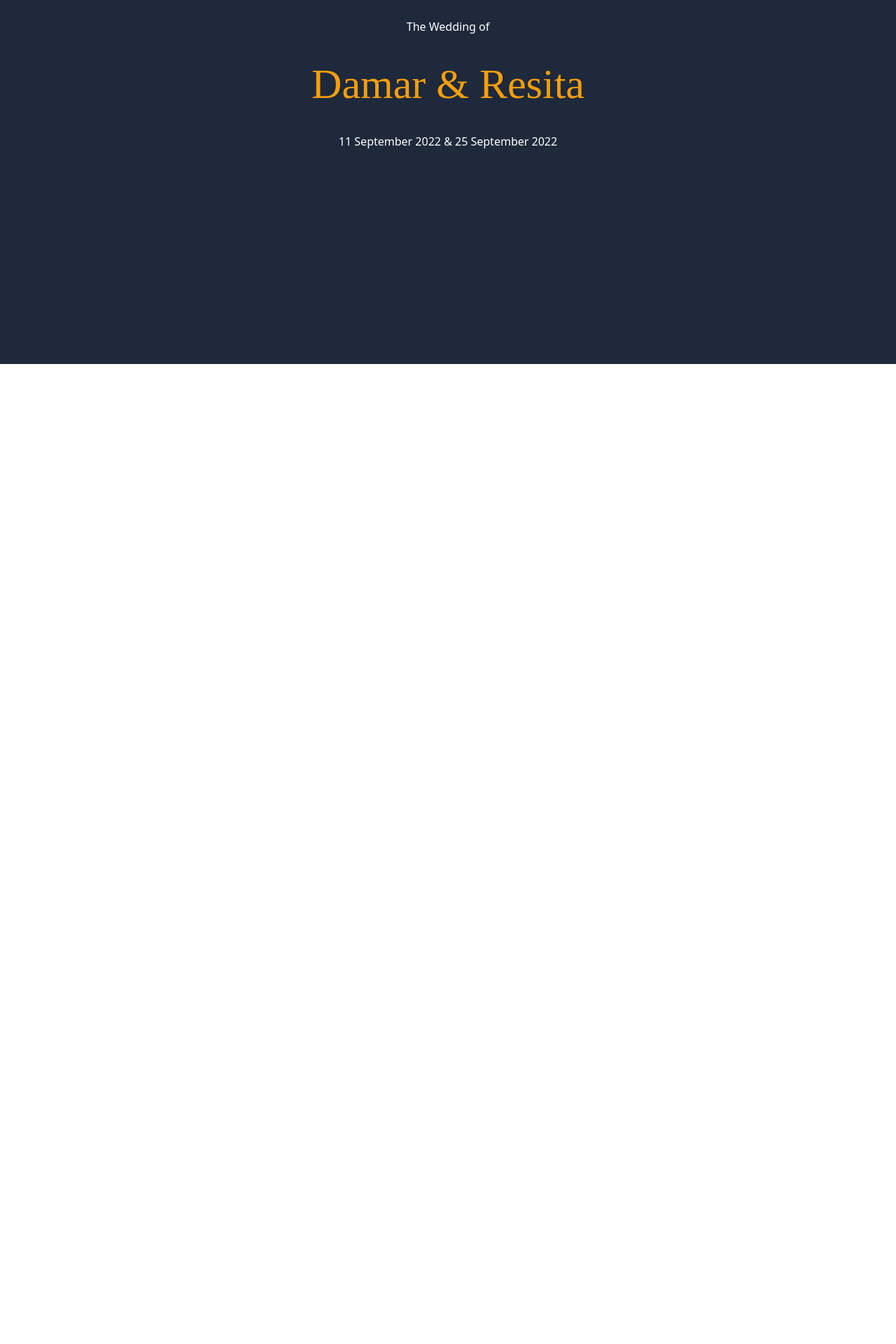
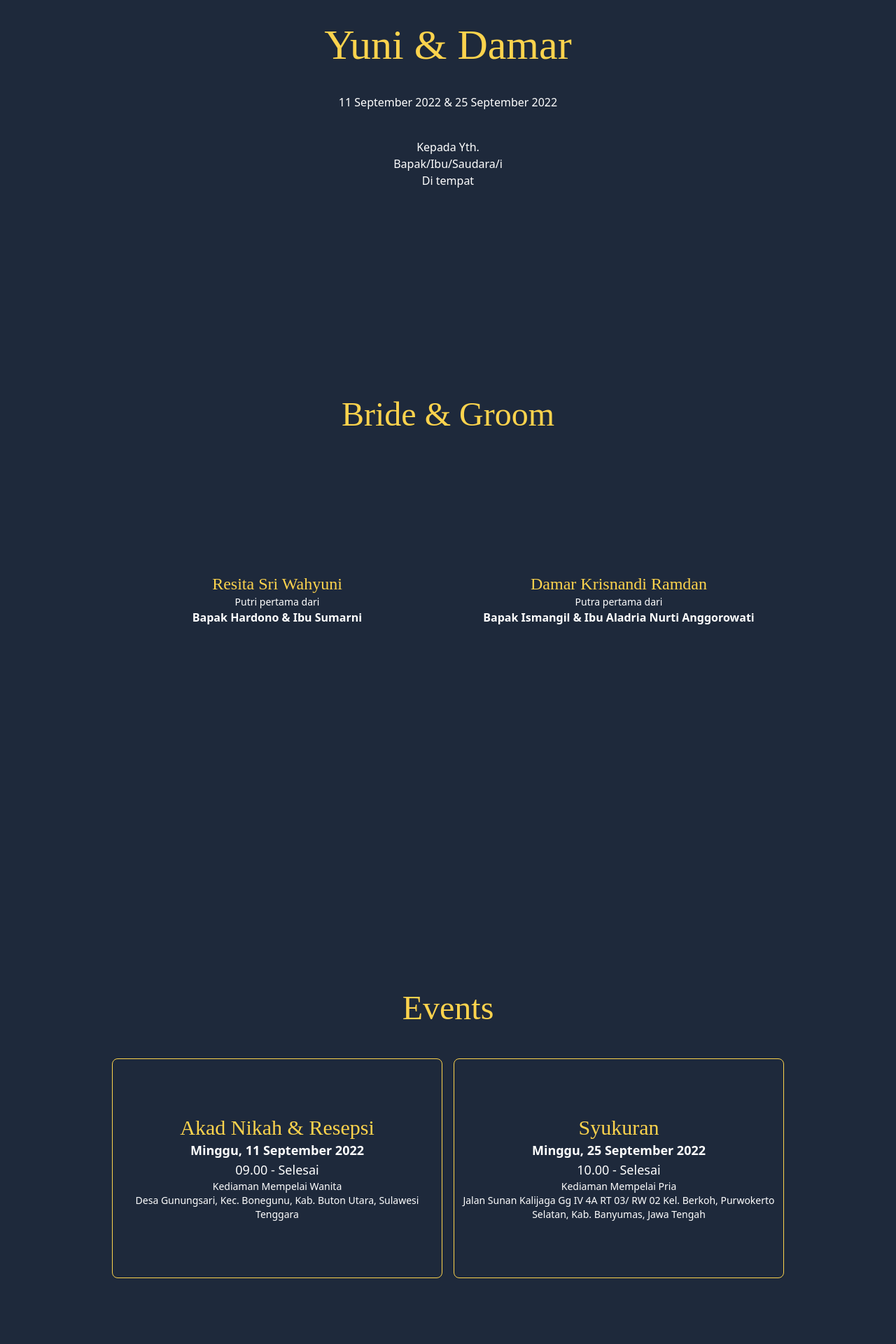
Before and after one commit to damarkrisnandi/menunggu-reda, a React (Create React App) app: page / in a window 1280 px wide. Shown: the part 280-2200 px from the top of the page at 70% size. Before the commit the page ends 800 px from the top, so only its background shows below. Built offline with nearby package versions, Linux system fonts and the light colour scheme.

Commit message:
update bride n groom, events, counting days

```diff
--- a/src/App.js
+++ b/src/App.js
@@ -1,10 +1,16 @@
 // import logo from './logo.svg';
 import './App.css';
+import Family from './components/Family';
 import Header from './components/Header';
+import Date from './components/Date';
+import Countdown from './components/Countdown';
 function App() {
   return (
-    <div className="App">
+    <div className="App bg-slate-800">
       <Header />
+      <Family />
+      <Date />
+      <Countdown />
     </div>
   );
 }
--- a/src/components/Countdown.jsx
+++ b/src/components/Countdown.jsx
@@ -1,9 +1,19 @@
 import React, { Component, Fragment } from 'react';
+import CountDownItem from './parts/CountdownItem';
 class Countdown extends Component {
     state = {  }
     render() {
         return (
-            <Fragment></Fragment>
+            <Fragment>
+                <div className="w-9/12 container mx-auto h-screen">
+                    <div className="text-center header-text text-amber-300 text-5xl mb-12 mt-12">Counting Days</div>
+                    <CountDownItem
+                        date="11-09-2022"
+                        time="09:00"
+                    />
+                </div>
+
+            </Fragment>
         );
     }
 }
--- a/src/components/Date.jsx
+++ b/src/components/Date.jsx
@@ -1,10 +1,35 @@
 import React, { Component, Fragment } from 'react';
+import EventCard from './parts/EventCard';
 class WedDate extends Component {
     state = {  }
     render() {
         return (
             <Fragment>
-
+                <div className='bg-slate-800'>
+                    <div className="w-9/12 container mx-auto h-screen">
+                        <div className="text-center header-text text-amber-300 text-5xl mb-12 mt-12">Events</div>
+                        <div className="columns-1 md:columns-2">
+                            <div className='border-amber-300 rounded-lg border p-3'>
+                                <EventCard
+                                    event="Akad Nikah &amp; Resepsi"
+                                    date="Minggu, 11 September 2022"
+                                    time="09.00 - Selesai"
+                                    place1="Kediaman Mempelai Wanita"
+                                    place2="Desa Gunungsari, Kec. Bonegunu, Kab. Buton Utara, Sulawesi Tenggara"
+                                />
+                            </div>
+                            <div className='border-amber-300 rounded-lg border p-3'>
+                                <EventCard
+                                    event="Syukuran"
+                                    date="Minggu, 25 September 2022"
+                                    time="10.00 - Selesai"
+                                    place1="Kediaman Mempelai Pria"
+                                    place2="Jalan Sunan Kalijaga Gg IV 4A RT 03/ RW 02 Kel. Berkoh, Purwokerto Selatan, Kab. Banyumas, Jawa Tengah"
+                                />
+                            </div>
+                        </div>
+                    </div>
+                </div>
             </Fragment>
         );
     }
--- a/src/components/Family.jsx
+++ b/src/components/Family.jsx
@@ -1,10 +1,33 @@
 import React, { Component, Fragment } from 'react';
+import Card from './parts/Card';
 class Family extends Component {
     state = {  }
     render() {
         return (
             <Fragment>
-
+                <div>
+                    <div className="w-9/12 container mx-auto h-screen">
+                    <div className="text-center header-text text-amber-300 text-5xl mb-12 mt-12">Bride &amp; Groom</div>
+                        <div className="columns-1 md:columns-2">
+                            <div className=''>
+                                <Card
+                                nama="Resita Sri Wahyuni"
+                                desc1="Putri pertama dari"
+                                father="Hardono"
+                                mother="Sumarni"
+                                />
+                            </div>
+                            <div>
+                                <Card
+                                nama="Damar Krisnandi Ramdan"
+                                desc1="Putra pertama dari"
+                                father="Ismangil"
+                                mother="Aladria Nurti Anggorowati"
+                                />
+                            </div>
+                        </div>
+                    </div>
+                </div>
             </Fragment>
         );
     }
--- a/src/components/Header.jsx
+++ b/src/components/Header.jsx
@@ -30,15 +30,20 @@ class Header extends Component {
             <Fragment>
                 <div className='
                     flex flex-col justify-center items-center
-                    h-screen bg-slate-800'>
+                    h-screen'>
                         <p className={`${animationConstant} z-30 mb-10 text-white ${this.state.loading1 ? "translate-y-16 opacity-0": "translate-y-0 opacity-100"}`}
                         >The Wedding of</p>
-                        <h1 className={`header-text text-6xl text-amber-500 z-30 mb-10 ${animationConstant} ${this.state.loading2 ? "translate-y-16 opacity-0": "translate-y-0 opacity-100"}`}>
-                            Damar &amp; Resita
+                        <h1 className={`header-text text-6xl text-amber-300 mb-10 ${animationConstant} ${this.state.loading2 ? "translate-y-16 opacity-0": "translate-y-0 opacity-100"} glow`}>
+                            Yuni &amp; Damar
                         </h1>
-                        <p className={`${animationConstant} z-30 text-white ${this.state.loading1 ? "-translate-y-16 opacity-0": "translate-y-0 opacity-100"}`}>
+                        <p className={`${animationConstant} z-30 text-white mb-10 ${this.state.loading1 ? "-translate-y-16 opacity-0": "translate-y-0 opacity-100"}`}>
                             11 September 2022 &amp; 25 September 2022
                         </p>
+                        <div className={`${animationConstant} z-30 text-white ${this.state.loading1 ? "-translate-y-16 opacity-0": "translate-y-0 opacity-100"}`}>
+                            <p className='text-center'>Kepada Yth.</p>
+                            <p className='text-center'>Bapak/Ibu/Saudara/i</p>
+                            <p className='text-center'>Di tempat</p>
+                        </div>
                 </div>
             </Fragment>
 
--- /dev/null
+++ b/src/components/parts/Card.jsx
@@ -0,0 +1,18 @@
+import { Fragment } from "react";
+
+const Card = ({nama, desc1, father, mother}) => {
+    return (
+        <Fragment>
+            <div className='
+                    flex flex-col justify-center items-center
+                    h-96'>
+                <div className="header-text text-2xl text-amber-300 text-center">{nama || 'Default Nama'}</div>
+                <div className="text-white text-sm text-center">{desc1}</div>
+                <div className="text-white font-semibold text-center">Bapak {father} &amp; Ibu {mother}</div>
+
+            </div>
+        </Fragment>
+    );
+}
+
+export default Card;
--- /dev/null
+++ b/src/components/parts/CountdownItem.jsx
@@ -0,0 +1,81 @@
+import React, { Fragment } from "react"
+
+function CountDownItem(props) {
+    // eslint-disable-next-line react-hooks/exhaustive-deps
+    const count = (timeEnd) => {
+
+        var x = setInterval(() => {
+            if (isChange) clearInterval(x);
+            const now = new Date().getTime();
+            const distance = timeEnd - now;
+
+            let days = Math.floor(distance / (1000 * 60 * 60 * 24));
+            let hours = Math.floor((distance % (1000 * 60 * 60 * 24)) / (1000 * 60 * 60));
+            let minutes = Math.floor((distance % (1000 * 60 * 60)) / (1000 * 60));
+            let seconds = Math.floor((distance % (1000 * 60)) / 1000);
+
+            if (distance < 0) {
+                clearInterval(x);
+            }
+            else {
+                setChange(false);
+                setTime({days, hours, minutes, seconds})
+
+            }
+        }, 1000);
+    }
+
+    const defaultTime = {days: 0, hours: 0, minutes: 0, seconds: 0};
+    const [time, setTime] = React.useState(defaultTime);
+    let [isChange, setChange] = React.useState(false);
+
+    React.useEffect(() => {
+        setChange(true);
+        if (isChange) {
+            const day = props.date;
+            const time = props.time;
+            const [D, M, Y] = day.split('-').map(o => parseInt(o));
+            const [h, m] = time.split(':');
+            let date = new Date(Y, M - 1, D);
+            date.setHours(parseInt(h), parseInt(m), 0, 0);
+            count(date);
+        }
+        return () => {}
+    }, [count, isChange, props.date, props.time])
+
+    return (
+        <Fragment>
+            <div className='
+                    flex flex-col justify-center items-center
+                    h-96'>
+                        <div className="columns-4">
+                            <div className="flex flex-col justify-start items-center border-amber-300 rounded-lg border p-2">
+                                <div className="text-amber-300 text-5xl">{time.days <= 9 ? '0' : '' }{time.days}</div>
+                                <p className="text-sm text-white">Days</p>
+                            </div>
+
+                            <div className="flex flex-col justify-start items-center border-amber-300 rounded-lg border p-2">
+                                <div className="text-amber-300 text-5xl">{time.hours <= 9 ? '0' : '' }{time.hours}</div>
+                                <p className="text-sm text-white">Hours</p>
+                            </div>
+
+                            <div className="flex flex-col justify-start items-center border-amber-300 rounded-lg border p-2">
+                                <div className="text-amber-300 text-5xl">{time.minutes <= 9 ? '0' : '' }{time.minutes}</div>
+                                <p className="text-sm text-white">Minutes</p>
+                            </div>
+
+                            <div className="flex flex-col justify-start items-center border-amber-300 rounded-lg border p-2">
+                                <div className="text-amber-300 text-5xl">{time.seconds <= 9 ? '0' : '' }{time.seconds}</div>
+                                <p className="text-sm text-white">Seconds</p>
+                            </div>
+                        </div>
+                {/* <p className="text-amber-300 text-3xl">Days {time.hours <= 9 ? '0' : '' }{time.hours}Hours {time.minutes <= 9 ? '0' : '' }{time.minutes}Minutes {time.seconds <= 9 ? '0' : '' }{time.seconds}Seconds</p> */}
+            </div>
+
+
+
+        </Fragment>
+    )
+}
+
+export default CountDownItem;
--- /dev/null
+++ b/src/components/parts/EventCard.jsx
@@ -0,0 +1,19 @@
+import { Fragment } from "react";
+
+const EventCard = ({event, date, time, place1, place2}) => {
+    return (
+        <Fragment>
+            <div className='
+                flex flex-col justify-center items-center
+                h-72'>
+                <p className='text-3xl header-text text-amber-300 text-center'>{event}</p>
+                <p className="text-white text-center font-semibold text-lg">{date}</p>
+                <p className="text-white text-center text-lg">{time}</p>
+                <p className="text-white text-sm text-center">{place1}</p>
+                <p className="text-white text-sm text-center">{place2}</p>
+            </div>
+        </Fragment>
+    );
+}
+
+export default EventCard;
--- a/src/index.css
+++ b/src/index.css
@@ -6,3 +6,15 @@
 .header-text {
   font-family: 'Dancing Script', cursive;
 }
+
+.glow {
+  text-shadow:
+      0 0 7px #fff,
+      0 0 10px #fff,
+      0 0 21px #fff,
+      0 0 42px rgb(238, 255, 55),
+      0 0 82px rgb(238, 255, 55),
+      0 0 92px rgb(238, 255, 55),
+      0 0 102px rgb(238, 255, 55),
+      0 0 151px rgb(238, 255, 55),
+}
```
Also changed, not shown: src/components/Header.css (deleted).
